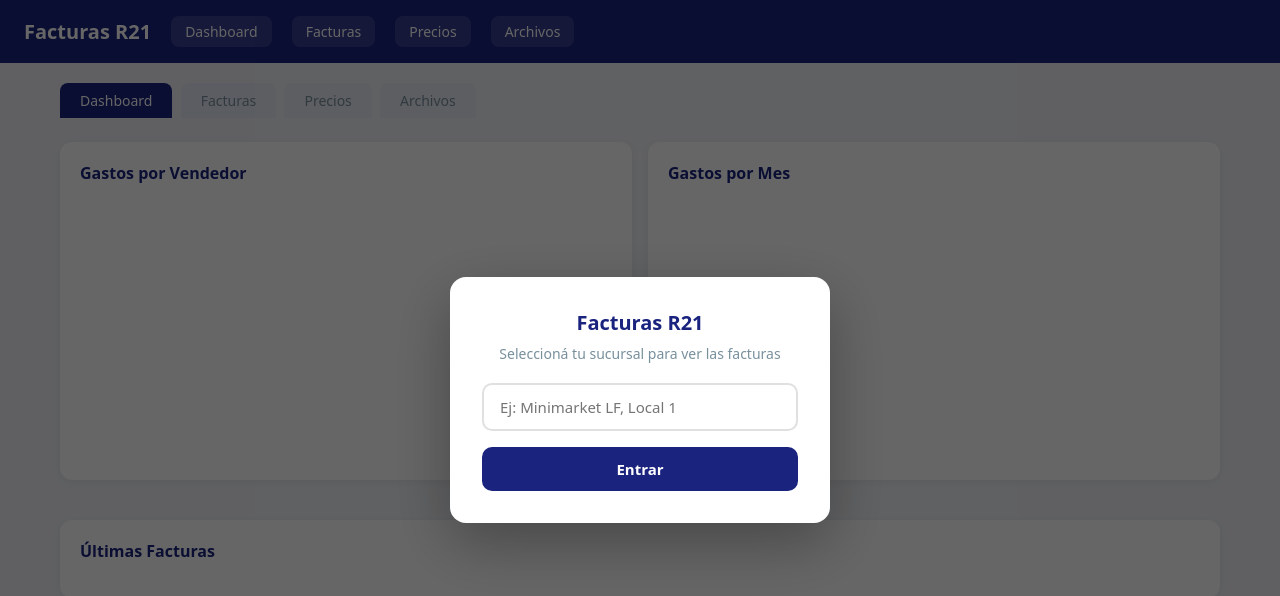
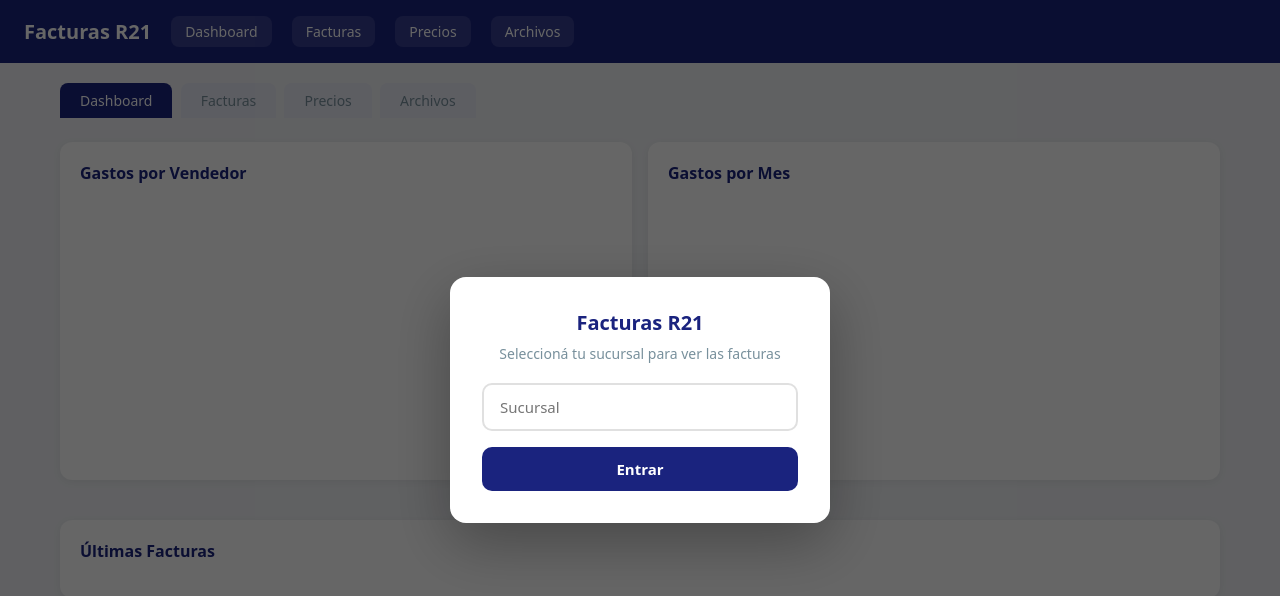
Before and after one commit to santix43master-web/scanner-facturas-backend, a website: page whatsapp-bot/dashboard.html in a window 1280 px wide. Drawn offline with nearby package versions, Linux system fonts and the light colour scheme.

Commit message:
saca placeholder del login

```diff
--- a/whatsapp-bot/dashboard.html
+++ b/whatsapp-bot/dashboard.html
@@ -64,7 +64,7 @@ tr:hover{background:#f5f7ff}
 <div id="login-box">
 <h2>Facturas R21</h2>
 <p>Seleccioná tu sucursal para ver las facturas</p>
-<input type="text" id="sucursal-input" placeholder="Ej: Minimarket LF, Local 1" onkeydown="if(event.key==='Enter')ingresar()">
+<input type="text" id="sucursal-input" placeholder="Sucursal" onkeydown="if(event.key==='Enter')ingresar()">
 <button onclick="ingresar()">Entrar</button>
 <div class="error" id="login-error"></div>
 </div>
```
